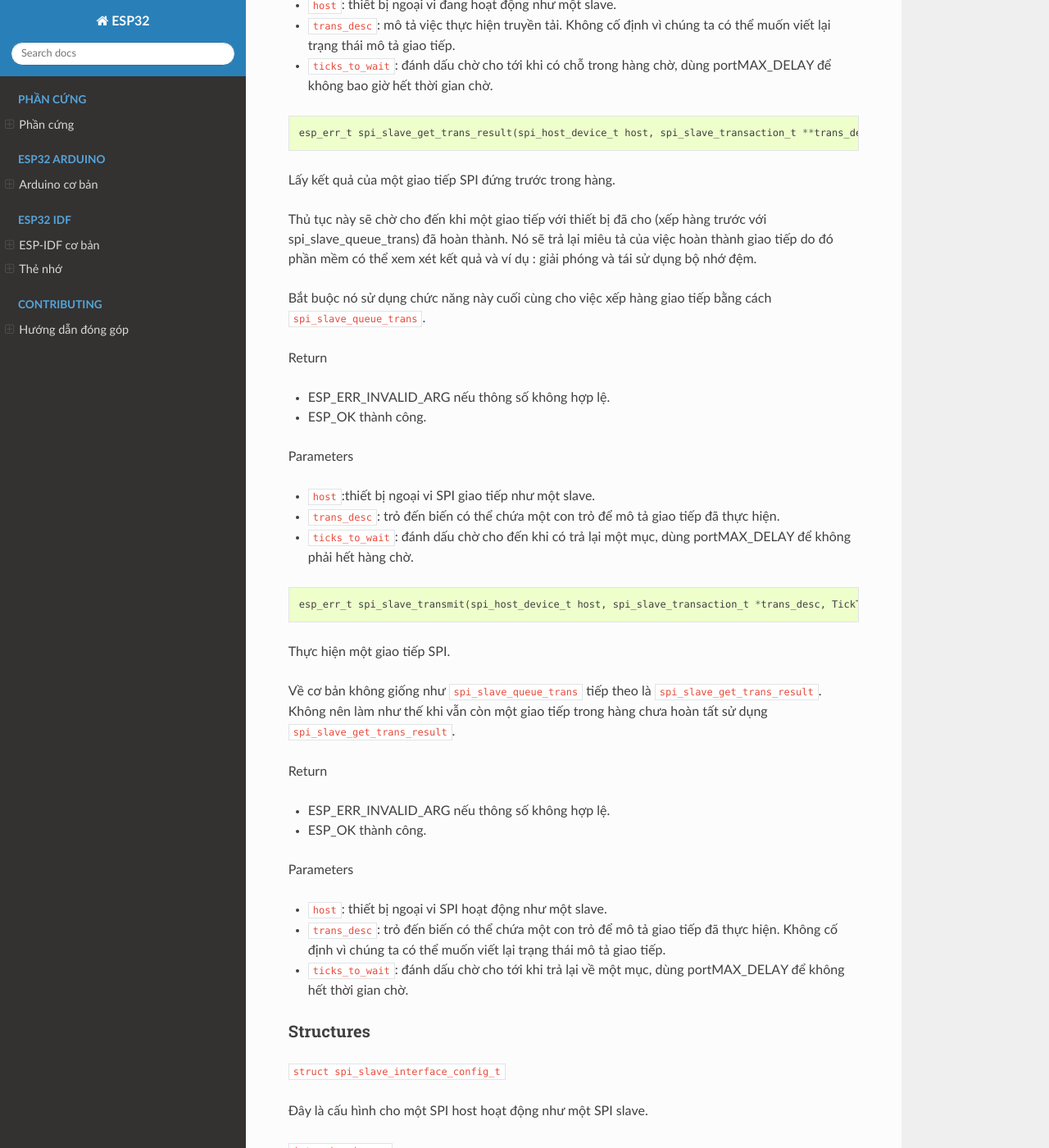
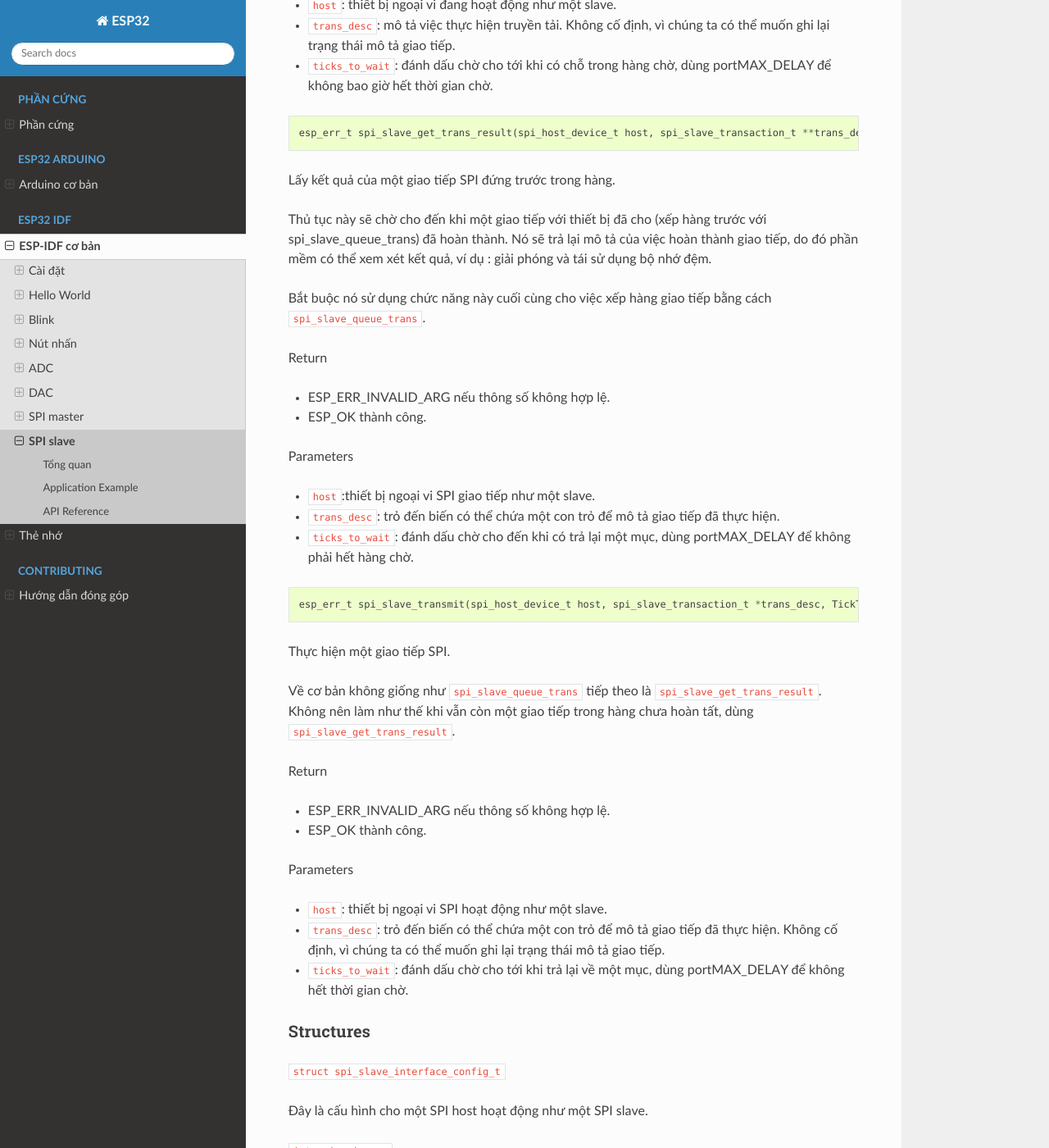
Before and after one commit to esp32vn/esp32.vn, a Sphinx documentation site: the page built from docs/idf/spi_slave.rst, in a window 1280 px wide and 1400 px high, scrolled down 3582 px. Shown: the whole window at 82% size. Built offline with Sphinx 7.4.7 and the Read the Docs theme 2.0.0, drawn with Linux system fonts in a browser that asks for light colours; pages that are not in the unit, such as notebooks, are missing from menus; some of the changed text lies outside the part shown.

Commit message:
add spi master and spi slave

```diff
--- a/docs/idf/index.rst
+++ b/docs/idf/index.rst
@@ -10,4 +10,5 @@ ESP32 IDF
    Nút nhấn <button>
    ADC <adc>
    DAC <dac>
-   SPI Master <spi_master>
+   SPI master <spi_master>
+   SPI slave <spi_slave>
--- a/docs/idf/spi_slave.rst
+++ b/docs/idf/spi_slave.rst
@@ -134,7 +134,7 @@ Return
 
 * ``host``: thiết bị ngoại vi đang hoạt động như một slave.
 
-* ``trans_desc``: mô tả việc thực hiện truyền tải. Không cố định vì chúng ta có thể muốn viết lại trạng thái mô tả giao tiếp.
+* ``trans_desc``: mô tả việc thực hiện truyền tải. Không cố định, vì chúng ta có thể muốn ghi lại trạng thái mô tả giao tiếp.
 
 * ``ticks_to_wait``: đánh dấu chờ cho tới khi có chỗ trong hàng chờ, dùng portMAX_DELAY để không bao giờ hết thời gian chờ.
 
@@ -144,7 +144,7 @@ Return
 
 Lấy kết quả của một giao tiếp SPI đứng trước trong hàng.
 
-Thủ tục này sẽ chờ cho đến khi một giao tiếp với thiết bị đã cho (xếp hàng trước với spi_slave_queue_trans) đã hoàn thành. Nó sẽ trả lại miêu tả của việc hoàn thành giao tiếp do đó phần mềm có thể xem xét kết quả và ví dụ : giải phóng và tái sử dụng bộ nhớ đệm.
+Thủ tục này sẽ chờ cho đến khi một giao tiếp với thiết bị đã cho (xếp hàng trước với spi_slave_queue_trans) đã hoàn thành. Nó sẽ trả lại mô tả của việc hoàn thành giao tiếp, do đó phần mềm có thể xem xét kết quả, ví dụ : giải phóng và tái sử dụng bộ nhớ đệm.
 
 Bắt buộc nó sử dụng chức năng này cuối cùng cho việc xếp hàng giao tiếp bằng cách ``spi_slave_queue_trans``.
 
@@ -168,7 +168,7 @@ Parameters
 
 Thực hiện một giao tiếp SPI.
 
-Về cơ bản không giống như ``spi_slave_queue_trans`` tiếp theo là ``spi_slave_get_trans_result``. Không nên làm như thế khi vẫn còn một giao tiếp trong hàng chưa hoàn tất sử dụng ``spi_slave_get_trans_result``.
+Về cơ bản không giống như ``spi_slave_queue_trans`` tiếp theo là ``spi_slave_get_trans_result``. Không nên làm như thế khi vẫn còn một giao tiếp trong hàng chưa hoàn tất, dùng ``spi_slave_get_trans_result``.
 
 Return
 
@@ -180,7 +180,7 @@ Parameters
 
 * ``host``: thiết bị ngoại vi SPI hoạt động như một slave.
 
-* ``trans_desc``: trỏ đến biến có thể chứa một con trỏ để mô tả giao tiếp đã thực hiện. Không cố định vì chúng ta có thể muốn viết lại trạng thái mô tả giao tiếp.
+* ``trans_desc``: trỏ đến biến có thể chứa một con trỏ để mô tả giao tiếp đã thực hiện. Không cố định, vì chúng ta có thể muốn ghi lại trạng thái mô tả giao tiếp.
 
 * ``ticks_to_wait``: đánh dấu chờ cho tới khi trả lại về một mục, dùng portMAX_DELAY để không hết thời gian chờ.
 
@@ -252,4 +252,5 @@ Type Definitions
 
 
 ``typedef void (*slave_transaction_cb_t)(spi_slave_transaction_t *trans)
-Next  Previous``
+
+Next  Previous.
```
Also changed, not shown: other parts of docs/idf/index.rst (+1 -1 lines), other parts of docs/idf/spi_slave.rst (+1 -1 lines), docs/idf/hello-world.rst (added, +200 -0 lines).
